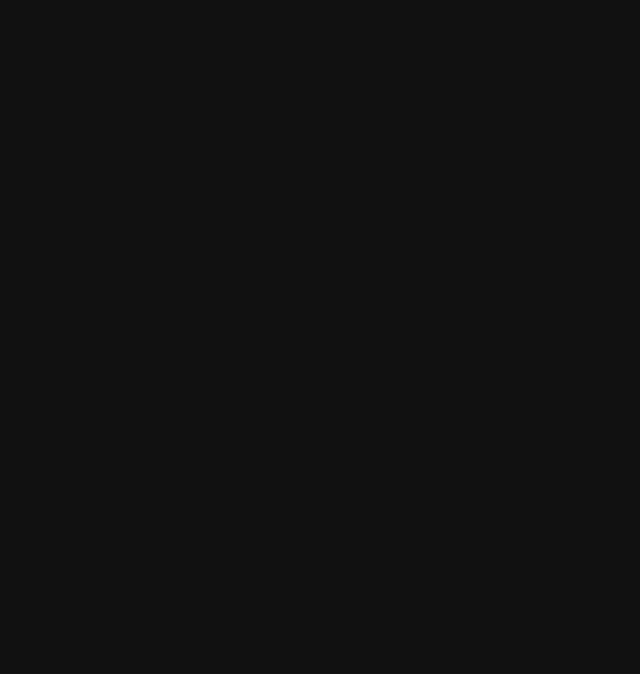
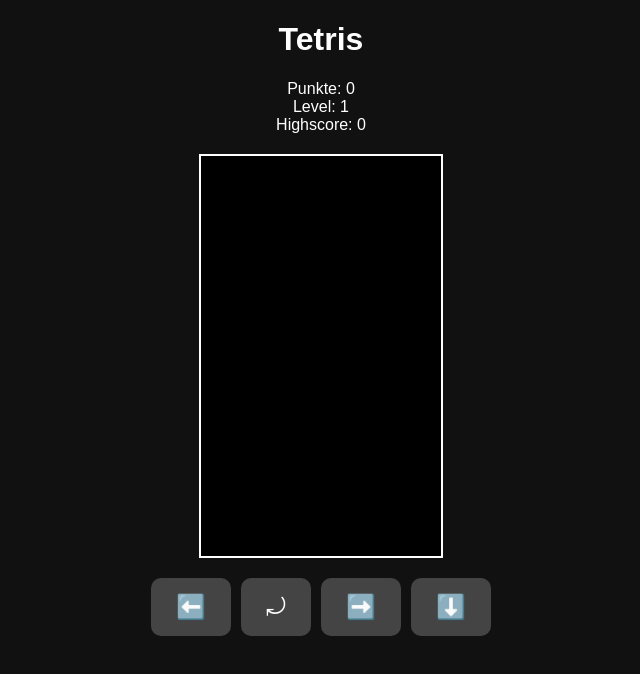
Before and after one commit to NavidSt/Tetris, a plain HTML site: page index.html in a window 1280 px wide. Shown: the whole page, without its empty margins (319-959 px from the left). Drawn offline with Linux system fonts and the light colour scheme.

Commit message:
Add files via upload

```diff
--- a/index.html
+++ b/index.html
@@ -32,6 +32,26 @@
   </style>
 </head>
 <body>
-  <!-- Rest deines Codes hier -->
+  <h1>Tetris</h1>
+  <div class="stats">
+    <div>Punkte: <span id="score">0</span></div>
+    <div>Level: <span id="level">1</span></div>
+    <div>Highscore: <span id="highscore">0</span></div>
+  </div>
+  <canvas id="game" width="240" height="400"></canvas>
+  <div class="controls">
+    <button class="button" id="left">⬅️</button>
+    <button class="button" id="rotate">⤾</button>
+    <button class="button" id="right">➡️</button>
+    <button class="button" id="down">⬇️</button>
+  </div>
+
+  <audio id="rotate-sound" src="https://cdn.pixabay.com/download/audio/2022/03/15/audio_e2fd2be54e.mp3?filename=click-124467.mp3"></audio>
+  <audio id="drop-sound" src="https://cdn.pixabay.com/download/audio/2022/03/15/audio_7cce800e07.mp3?filename=drop-124463.mp3"></audio>
+  <audio id="clear-sound" src="https://cdn.pixabay.com/download/audio/2022/03/15/audio_779f1ce1db.mp3?filename=clear-124465.mp3"></audio>
+
+  <script>
+    // Der Tetris-Code sollte hier eingefügt werden
+  </script>
 </body>
 </html>
```
